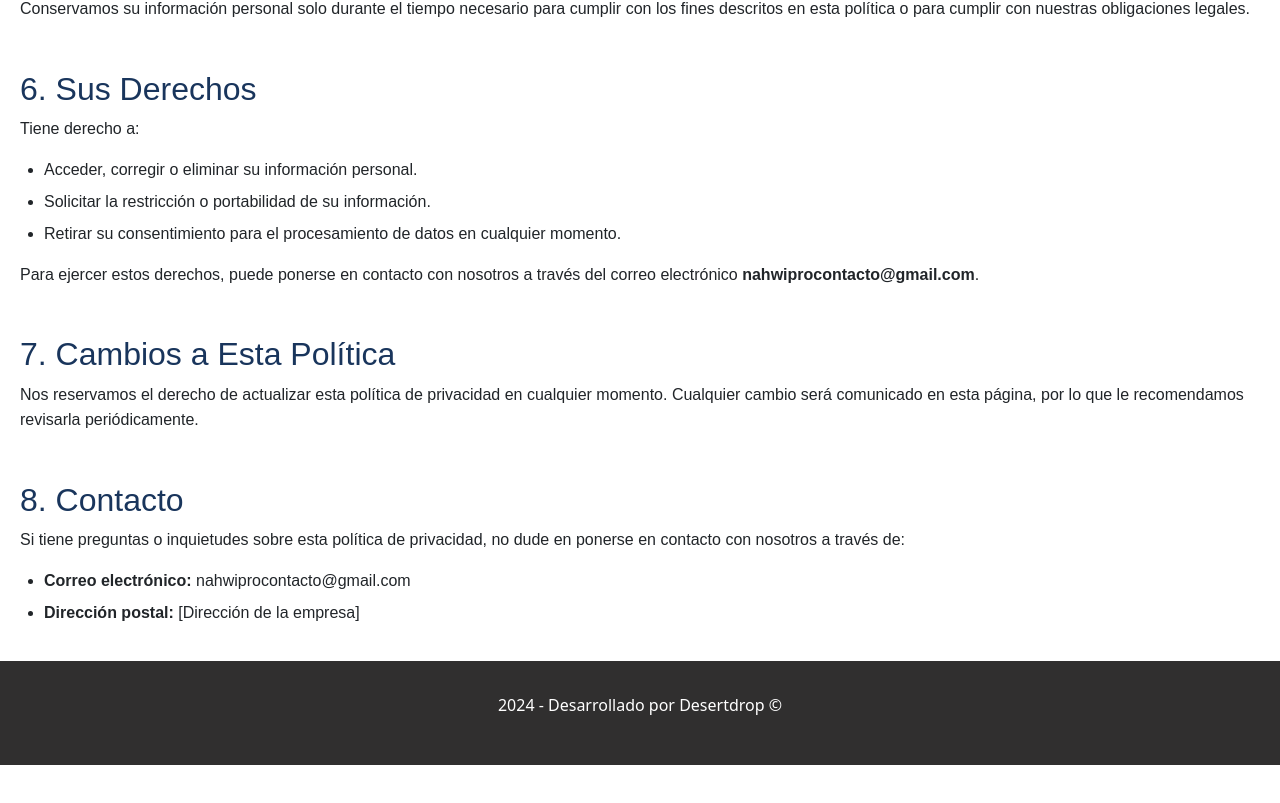
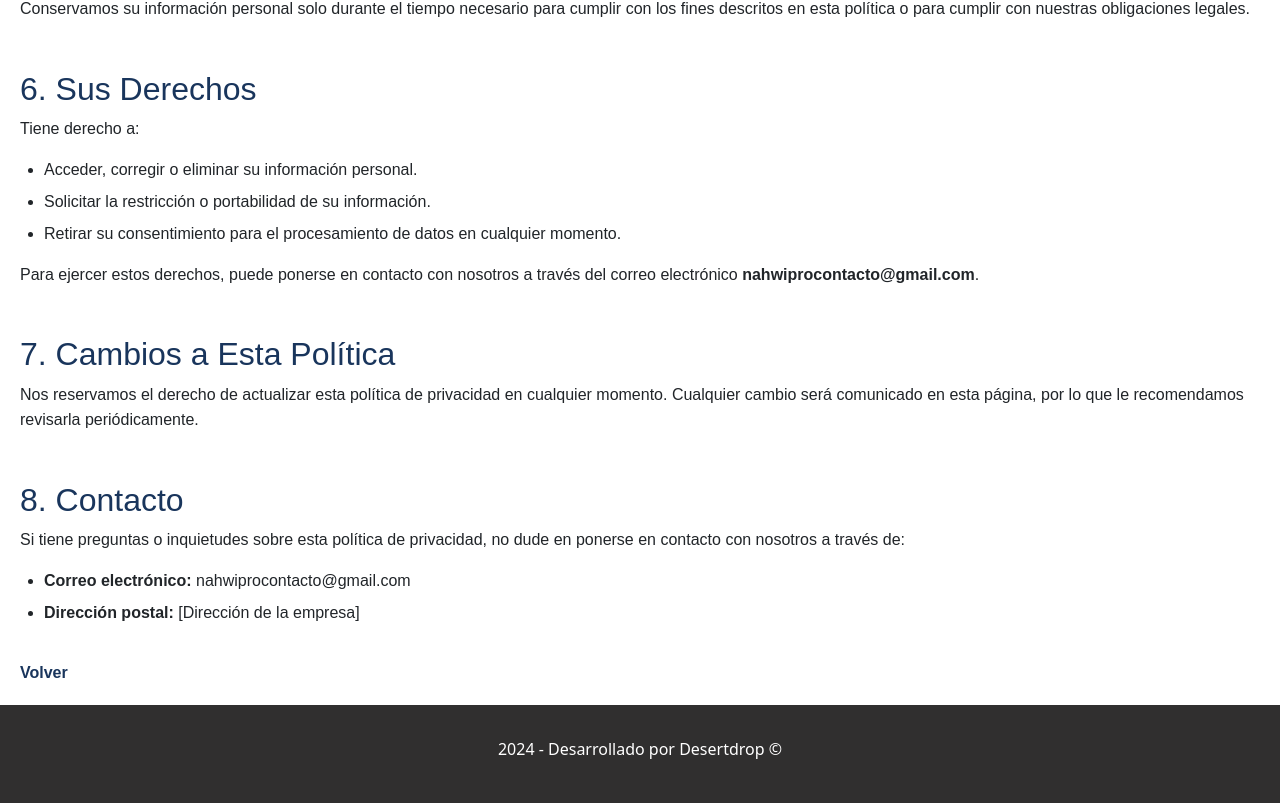
Before and after one commit to nlgarcia84/nahwi-landing, a React (Vite) app: page /lopd in a window 1280 px wide. Shown: the part 1091-1894 px from the top of the page. Before the commit the page ends 1856 px from the top, so only its background shows below. Built offline with nearby package versions, Linux system fonts and the light colour scheme.

Commit message:
backlinks

```diff
--- a/src/components/ContactForm.jsx
+++ b/src/components/ContactForm.jsx
@@ -1,5 +1,5 @@
 import { useForm } from 'react-hook-form';
-import { Link } from 'react-router-dom';
+import { Link, useNavigate } from 'react-router-dom';
 import styled from 'styled-components';
 import emailjs from '@emailjs/browser';
 
@@ -55,6 +55,11 @@ const Span = styled.span`
 `;
 
 export const ContactForm = () => {
+  const navigate = useNavigate();
+  const handleLopd = () => {
+    navigate('/lopd');
+    window.scroll(0, 0);
+  };
   const {
     register,
     handleSubmit,
@@ -155,7 +160,13 @@ export const ContactForm = () => {
               },
             })}
           />
-          <Link to="/lopd">Acepto la política de privacidad</Link>
+          <Link
+            onClick={handleLopd}
+            style={{ color: 'white', padding: '1em' }}
+            to="/lopd"
+          >
+            Acepto la política de privacidad
+          </Link>
           {errors.lopd && <Span>{errors.lopd.message}</Span>}
           <DivButton>
             <Button type="submit">Enviar</Button>
--- a/src/components/LopdPage.jsx
+++ b/src/components/LopdPage.jsx
@@ -1,5 +1,7 @@
 import React from 'react';
 import styled from 'styled-components';
+import { Wellcome } from './Wellcome';
+import { Link, useNavigate } from 'react-router-dom';
 
 // Styled-components para estilizar el componente
 const Container = styled.div`
@@ -33,7 +35,24 @@ const Strong = styled.strong`
   font-weight: bold;
 `;
 
+const BackLink = styled(Link)`
+  display: inline-block;
+  margin-top: 20px;
+  color: #19355c;
+  text-decoration: none;
+  font-weight: bold;
+
+  &:hover {
+    text-decoration: underline;
+  }
+`;
+
 export const LopdPage = () => {
+  const navigate = useNavigate();
+  const handleBackLink = () => {
+    navigate('/');
+    window.scroll(0, 0);
+  };
   return (
     <Container>
       <Title>Política de Privacidad de NahwiPro</Title>
@@ -154,6 +173,9 @@ export const LopdPage = () => {
           <Strong>Dirección postal:</Strong> [Dirección de la empresa]
         </ListItem>
       </List>
+      <BackLink onClick={handleBackLink} to="/" element={<Wellcome />}>
+        Volver
+      </BackLink>
     </Container>
   );
 };
```
